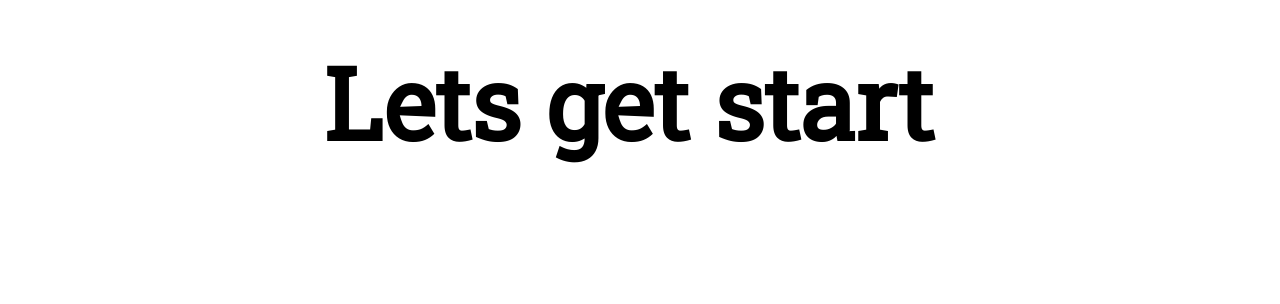
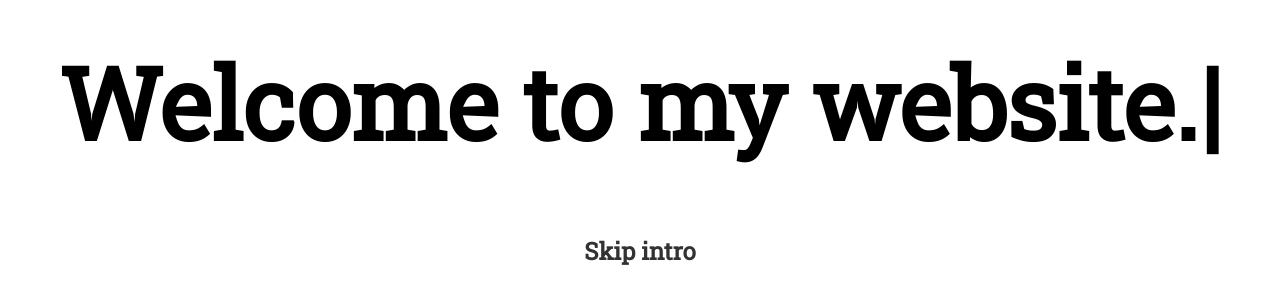
Before and after one commit to soaza/portfolio-v2, a React (Create React App) app: page / in a window 1280 px wide. Shown: the part 220-524 px from the top of the page. Built offline with nearby package versions, Linux system fonts and the light colour scheme.

Commit message:
Add skip intro

```diff
--- a/src/App.tsx
+++ b/src/App.tsx
@@ -1,18 +1,18 @@
 import React, { FC } from "react";
 import "./App.css";
-import { Typography, Row, Col } from "antd";
+import { Typography } from "antd";
 import Typewriter from "typewriter-effect";
 import FadeIn from "react-fade-in";
 import Navbar from "./components/Navigation/navbar";
 import AboutMe from "./components/AboutMe/aboutme";
 import Project from "./components/MyProjects/projects";
 import TechStack from "./components/TechStack/tech";
-
-const { Title } = Typography;
+const { Title, Link } = Typography;
 const { useState } = React;
 
 const App: FC = () => {
   const [showTypewriter, setShowTypewriter] = useState(true);
+  const [textColor, setTextColor] = useState("black");
   return (
     <>
       <html>
@@ -29,6 +29,8 @@ const App: FC = () => {
           </FadeIn>
         )}
         {showTypewriter && (
+          <>
+            <div></div>
             <Title
               style={{
                 fontSize: "100px",
@@ -56,6 +58,24 @@ const App: FC = () => {
                 }}
               />
             </Title>
+            <Link
+              onMouseEnter={() => setTextColor("grey")}
+              onMouseLeave={() => setTextColor("black")}
+            >
+              <Title
+                onClick={() => setShowTypewriter(false)}
+                style={{
+                  opacity: 0.8,
+                  color: textColor,
+                  fontSize: "24px",
+                  fontFamily: "Roboto Slab",
+                  textAlign: "center",
+                }}
+              >
+                Skip intro{" "}
+              </Title>
+            </Link>
+          </>
         )}
       </html>
     </>
```
Lines whose indentation alone changed are shown as unchanged.
